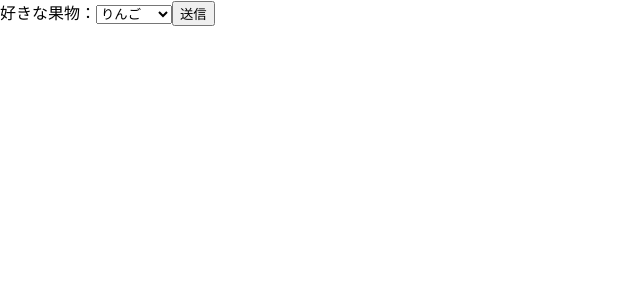
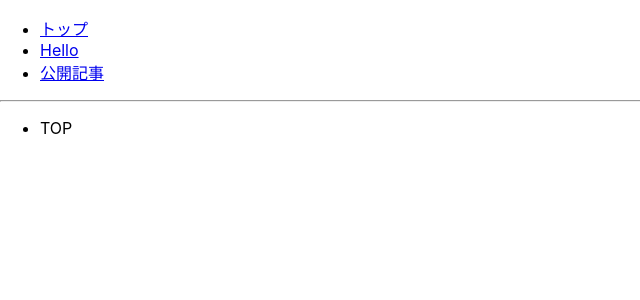
Before and after one commit to hiroyannnn/React-sokushu-, a React (Create React App) app in the folder quick-react/: page / in a window 1280 px wide. Shown: the top 300 px of the page, without its empty margins (0-640 px from the left). Built offline with nearby package versions, Linux system fonts and the light colour scheme.

Commit message:
ルーター

```diff
--- a/quick-react/package.json
+++ b/quick-react/package.json
@@ -6,6 +6,7 @@
     "prop-types": "^15.7.2",
     "react": "^16.8.3",
     "react-dom": "^16.8.3",
+    "react-router-dom": "^5.0.0",
     "react-scripts": "2.1.5"
   },
   "scripts": {
--- a/quick-react/src/App.js
+++ b/quick-react/src/App.js
@@ -1,27 +1,28 @@
 import React, { Component } from 'react';
-import logo from './logo.svg';
-import './App.css';
+import { BrowserRouter as Router, Link, Route, Switch } from 'react-router-dom';
+import MyTop from './MyTop';
+import MyHello from './MyHello';
+import MyArticle from './MyArticle';
+
 
 class App extends Component {
   render() {
     return (
-      <div className="App">
-        <header className="App-header">
-          <img src={logo} className="App-logo" alt="logo" />
-          <h1 className="App-title">Hello React!</h1>
-          <p>
-            Edit <code>src/App.js</code> and save to reload.
-          </p>
-          <a
-            className="App-link"
-            href="https://reactjs.org"
-            target="_blank"
-            rel="noopener noreferrer"
-          >
-            Learn React
-          </a>
-        </header>
-      </div>
+      <Router>
+        <div>
+          <ul>
+            <li><Link to='/'>トップ</Link></li>
+            <li><Link to='/hello'>Hello</Link></li>
+            <li><Link to='/article'>公開記事</Link></li>
+          </ul>
+          <hr />
+          <Switch>
+            <Route exact path='/' component={MyTop} />
+            <Route exact path='/hello' component={MyHello} />
+            <Route exact path='/article' component={MyArticle} />
+          </Switch>
+        </div>
+      </Router>
     );
   }
 }
--- /dev/null
+++ b/quick-react/src/MyTop.js
@@ -0,0 +1,13 @@
+import React, { Component } from 'react';
+
+export default class MyTop extends Component {
+    render() {
+        return (
+            <div>
+                <ul>
+                    <li> TOP</li>
+                </ul>
+            </div>
+        );
+    }
+}
--- a/quick-react/src/index.js
+++ b/quick-react/src/index.js
@@ -1,7 +1,7 @@
 import React from 'react';
 import ReactDOM from 'react-dom';
 import './index.css';
-// import App from './App';
+import App from './App';
 import * as serviceWorker from './serviceWorker';
 import MySelect from './MySelect';
 // import MyTextarea from './MyTextarea';
@@ -50,7 +50,7 @@ import MySelect from './MySelect';
 
 ReactDOM.render(
     // default
-    // <App />,
+    <App />,
 
     // prop-basic
     // <MyHello />,
@@ -125,7 +125,7 @@ ReactDOM.render(
     // <MyTextarea />,
 
     // from select
-    <MySelect />,
+    // <MySelect />,
     document.getElementById('root')
 );
 
```
Also changed, not shown: quick-react/src/MyList.js (added, +41 -0 lines).
